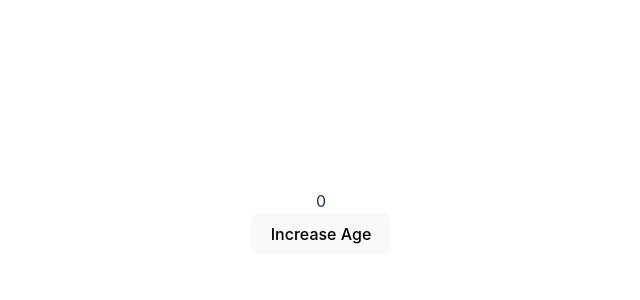
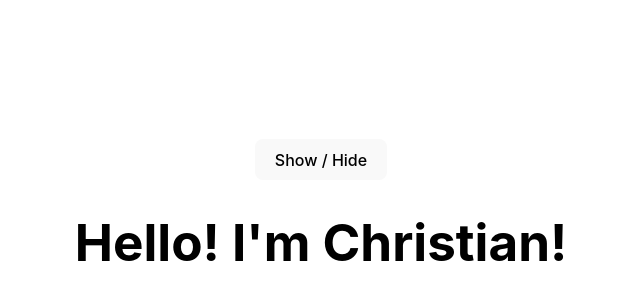
Before and after one commit to GinoongFlores/react-course, a React (Vite) app: page / in a window 1280 px wide. Shown: the part 178-478 px from the top of the page, without its empty margins (319-959 px from the left). Built offline with nearby package versions, Linux system fonts and the light colour scheme.

Commit message:
feat(useState): set text color

```diff
--- a/src/App.jsx
+++ b/src/App.jsx
@@ -4,23 +4,32 @@
 // A state in react is a variable that stores data that can be changed
 
 function App() {
-	// let age = 0;
-	let [age, setAge] = useState(0); // the age is a variable that sets value and the setAge is the function that lets the age variable to be changed
+	// const [inputValue, setInputValue] = useState("");
+	// const [showText, setShowText] = useState(true);
+	const [textColor, setTextColor] = useState("black");
 
-	// Here we cannot change the value of age because react only rerender once. And React don't know that the value of age has changed and it will just display the default value of age which is 0. So we must use State to change the value of age.
-	const increaseAge = () => {
-		setAge(age + 1); // the age will change depending on the setAge function
-		// age++;
-		// document.getElementById("age").innerHTML = age; this is an old way of doing it in Javascript
-		console.log(age);
+	const handleInputChange = (e) => {
+		// an event is used to grab the information in the input
+
+		setInputValue(e.target.value); // this is how we change the state. We used the setInputValue function to change to value of the inputValue state or variable
+		// console.log(e.target.value)
 	};
 
 	return (
 		<div className="App">
-			{age}
-			<br />
-			{/* <h2 id="age"></h2> */}
-			<button onClick={increaseAge}>Increase Age</button>
+			{/* <input type="text" onChange={handleInputChange} /> {inputValue} */}
+			<button
+				onClick={() => {
+					// setShowText(!showText); // here we used an anonymous function and change the text by setting the opposite of the showText boolean value
+
+					setTextColor(textColor === "black" ? "red" : "black"); // here we used ternary operator to change the text color behavior into black if its red and vice versa
+				}}
+			>
+				Show / Hide
+			</button>
+
+			{/* {showText && <h1>Hello World</h1>} */}
+			<h1 style={{ color: textColor }}>Hello! I'm Christian!</h1>
 		</div>
 	);
 }
```
